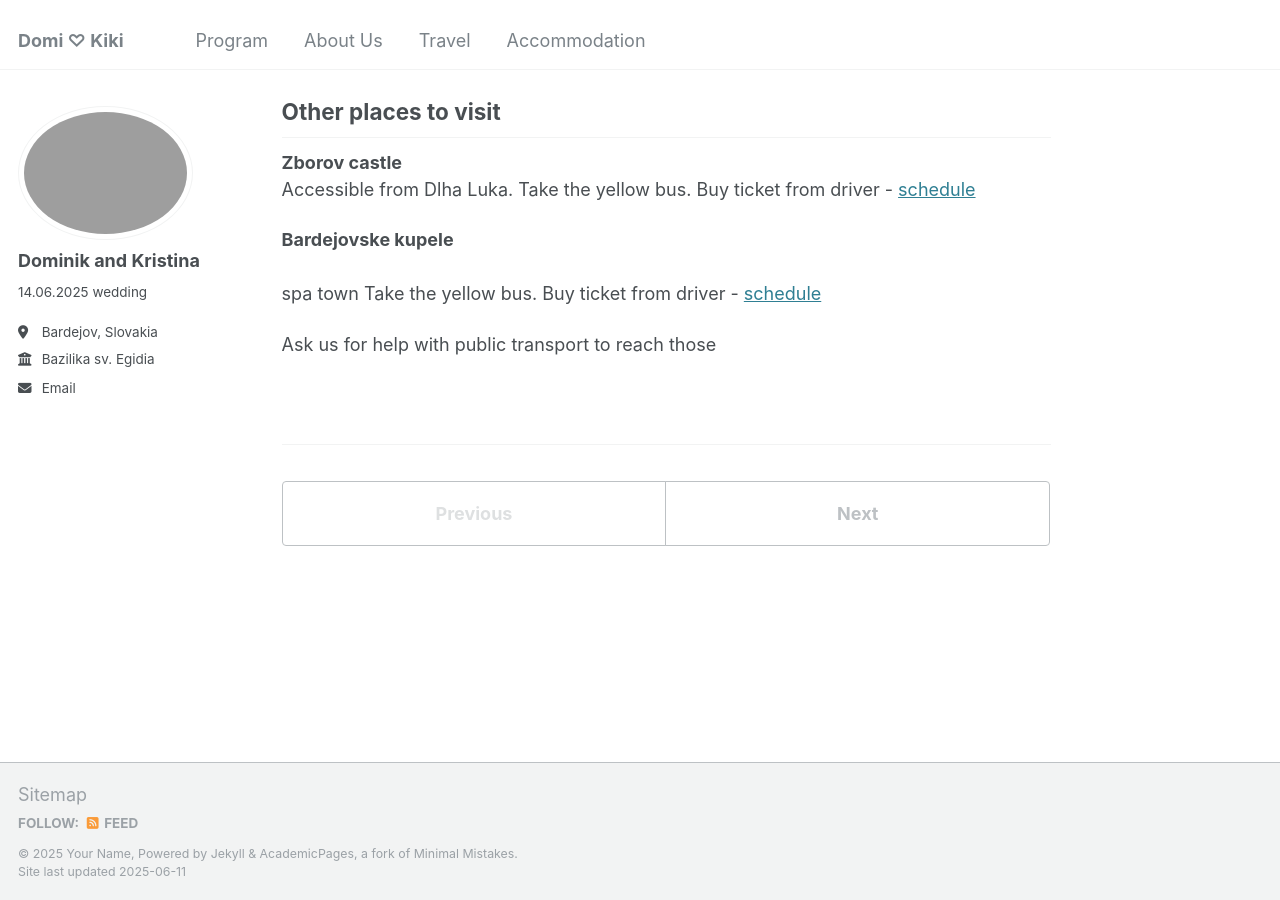
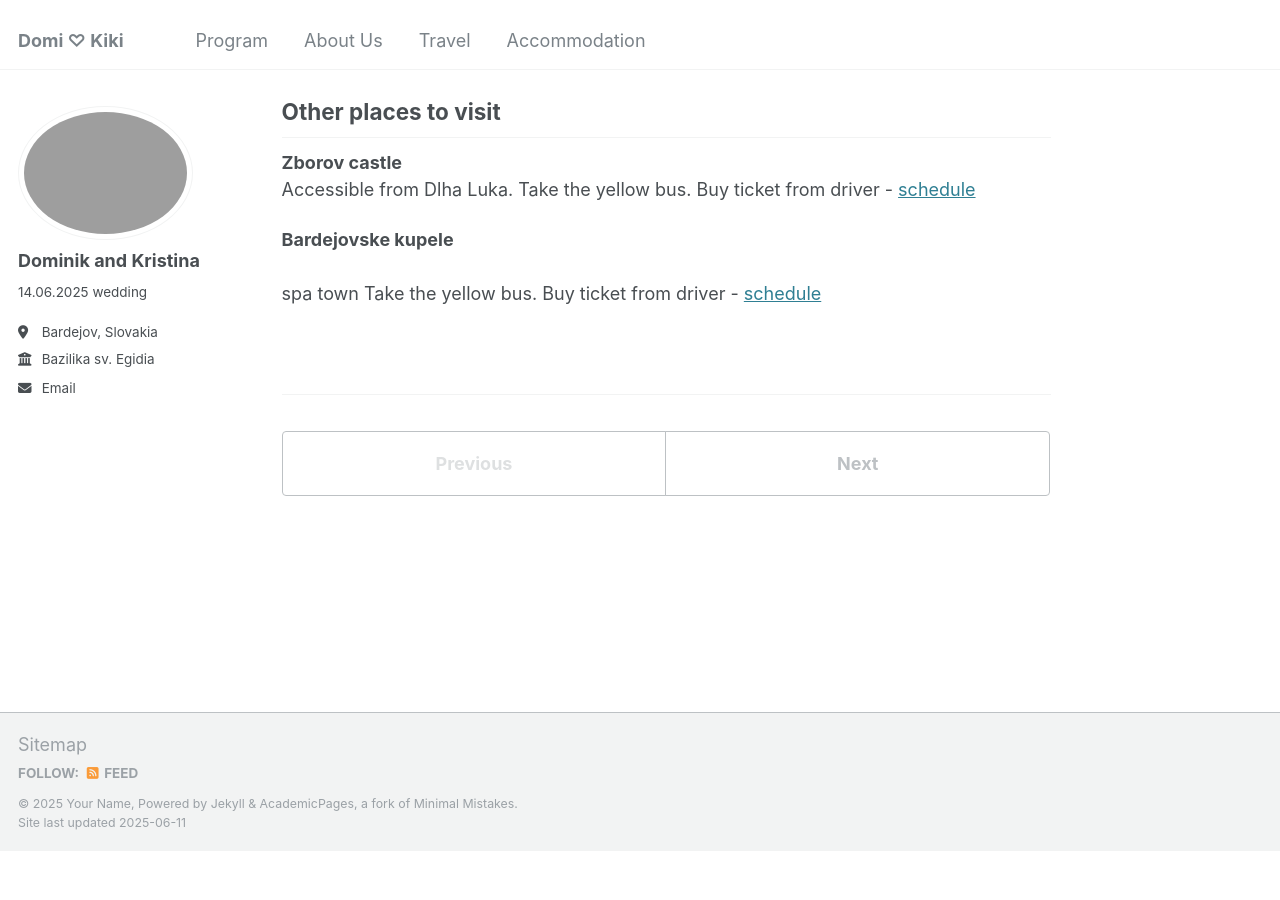
Before and after one commit to drohal3/domi-kiki, a Jekyll site: the page built from _travel/bardejov.md, in a window 1280 px wide and 900 px high, scrolled down 666 px. Built offline with Jekyll 4.4.1, drawn with Linux system fonts in a browser that asks for light colours; after the commit the page ends 1516 px from its top, so only the background shows below that.

Commit message:
bardejov updated

```diff
--- a/_travel/bardejov.md
+++ b/_travel/bardejov.md
@@ -38,5 +38,3 @@ Take the yellow bus. Buy ticket from driver - [schedule](https://cp.sk/bardejov/
 spa town
 Take the yellow bus. Buy ticket from driver -
 [schedule](https://cp.sk/bardejov/spojenie/vysledky/?date=13.06.2025&time=12:00&f=SLOVENSK%C3%81-STANICA&fc=179003&t=BARDEJOV.K%C3%9APELE&tc=179003)
-
-Ask us for help with public transport to reach those
```
